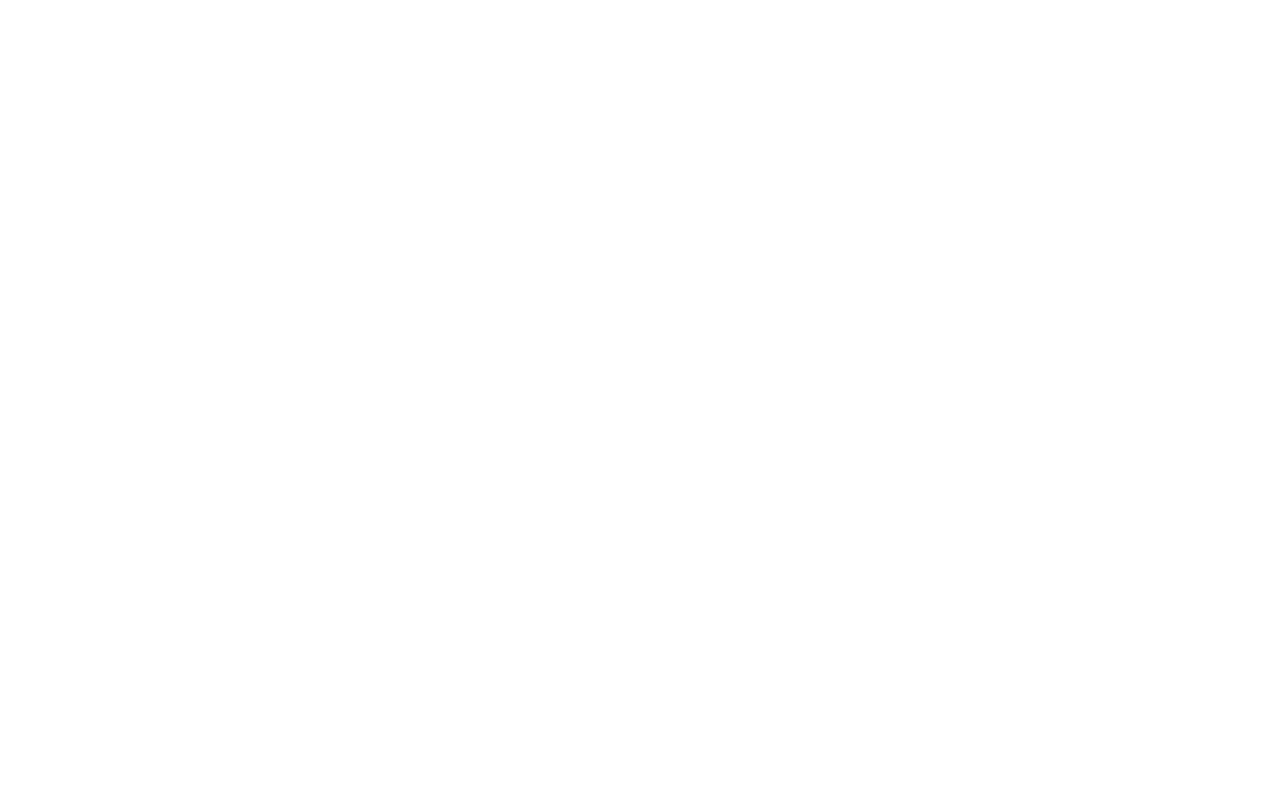
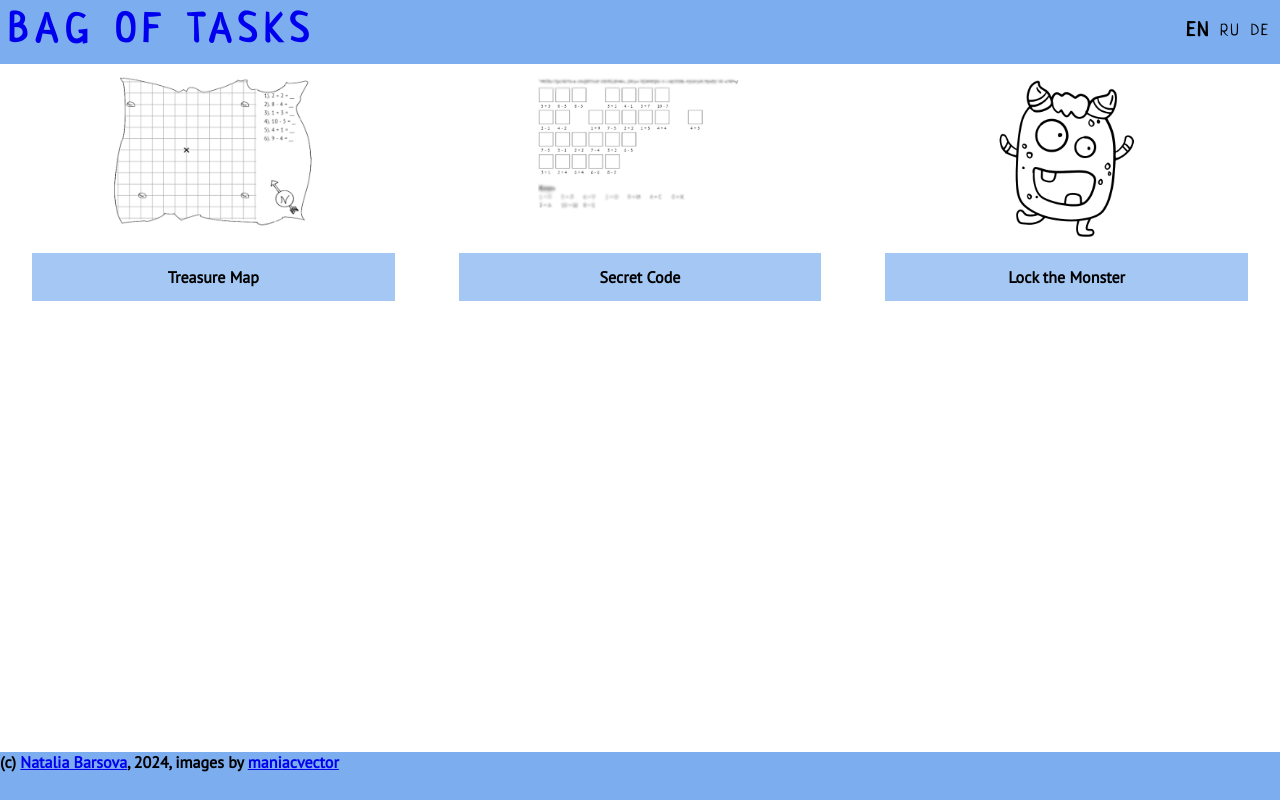
Before and after one commit to nbarsova/rechnenrucksack, a React (Vite) app: page / in a window 1280 px wide. Before the commit this address had no page. Built offline with nearby package versions, Linux system fonts and the light colour scheme.

Commit message:
resolving paths for deployment

```diff
--- a/package.json
+++ b/package.json
@@ -32,6 +32,7 @@
     "eslint-plugin-react-refresh": "^0.4.6",
     "typescript": "^5.2.2",
     "vite": "^5.2.0",
-    "vitest": "^3.0.2"
+    "vitest": "^3.0.2",
+    "wrangler": "^3.105.1"
   }
 }
--- a/src/components/app/App.tsx
+++ b/src/components/app/App.tsx
@@ -14,7 +14,7 @@ import TreasureHunt from "../treasure/TreasureHunt";
 import Puzzles from "./puzzles/Puzzles";
 import PrintContainer from "../print/PrintContainer";
 
-export const ROOT_PATH = "/rechnenrucksack/";
+export const ROOT_PATH = "/";
 
 const App = () => {
 
--- a/src/components/app/header/Header.tsx
+++ b/src/components/app/header/Header.tsx
@@ -25,7 +25,7 @@ export function Header(props:
 
     return (
         <header>
-                <Link className="headerWrapper" to={'/rechnenrucksack/'}>
+            <Link className="headerWrapper" to={'/'}>
                 <FormattedMessage id="rechnenrucksack"/>
             </Link>
             <div className="languages"> {languages.map(renderLanguage)}</div>
```
Also changed, not shown: 2 other files (tests, documents, lock files or other folders). Lines whose indentation alone changed are shown as unchanged.
